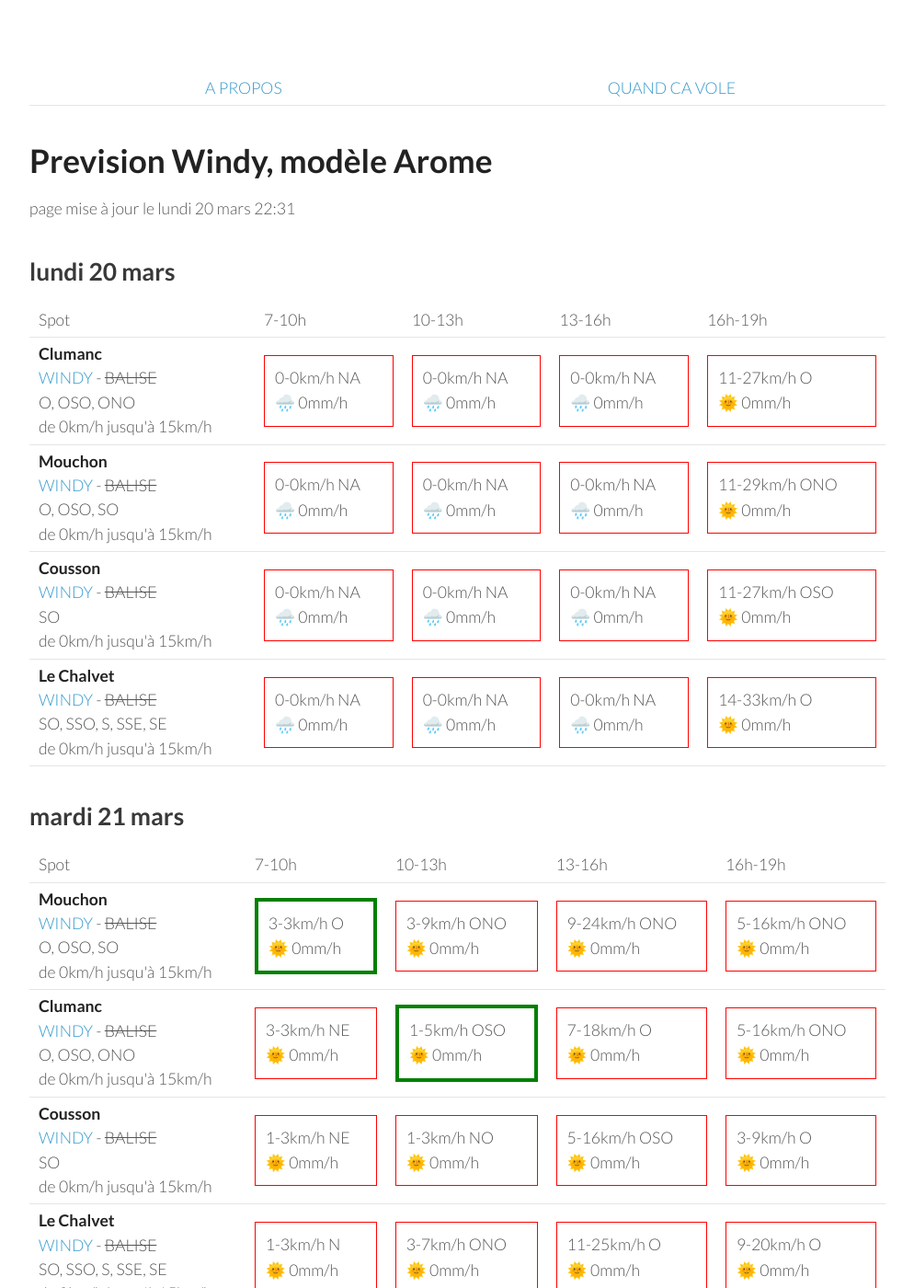
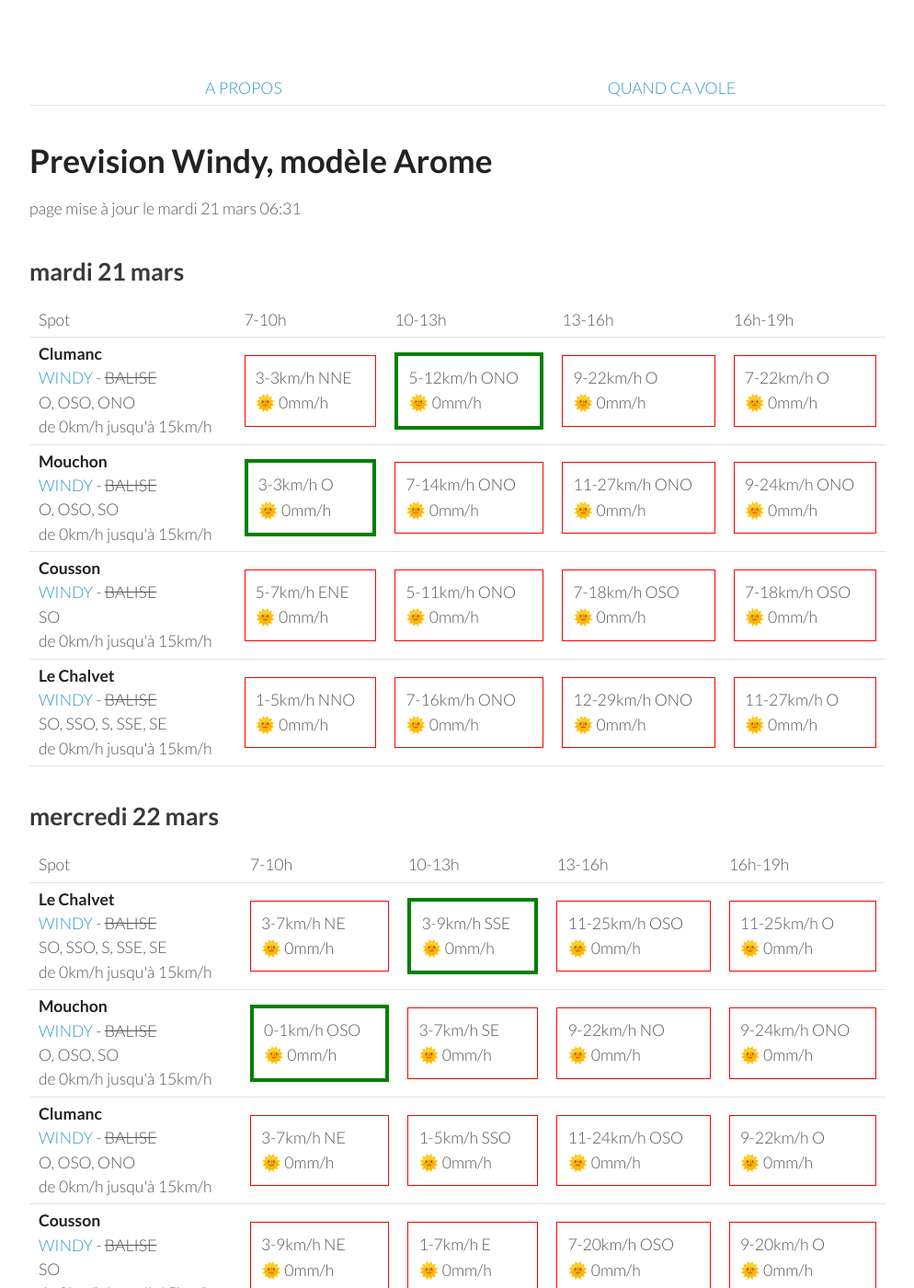
Before and after one commit to parapente-dans-le-nord/parapente-dans-le-nord.github.io, a Jekyll site: the page built from serre_poncon.markdown, in a window 1280 px wide and 1400 px high. Shown: the whole window at 92% size, without its empty margins (26-1020 px from the left). Built offline with Jekyll 4.4.1, drawn with Linux system fonts in a browser that asks for light colours; some of the changed text lies outside the part shown.

Commit message:
update index.markdown

```diff
--- a/serre_poncon.markdown
+++ b/serre_poncon.markdown
@@ -7,9 +7,9 @@ title:  "Tous les spots"
 {: .links}
 
 # Prevision Windy, modèle Arome
-page mise à jour le lundi 20 mars 22:31
+page mise à jour le mardi 21 mars 06:31
 
-## lundi 20 mars
+## mardi 21 mars
 
 {::nomarkdown}
 <table>
@@ -24,92 +24,40 @@ page mise à jour le lundi 20 mars 22:31
 <tr>
         <td><strong>Clumanc</strong><br><a href="https://windy.com/44.027/6.402?43.914,6.403,10,m:eSxaglP">WINDY</a> - <span class="no-balise"> BALISE </span><br> <span class="vent-favorable">O, OSO, ONO</span><br><span class="force-vent">de 0km/h jusqu'à 15km/h</span> </td>
 
-            <td><div class="not-flyable"><p>0-0km/h NA</p><p>🌧️ 0mm/h</p></div></td>
-            <td><div class="not-flyable"><p>0-0km/h NA</p><p>🌧️ 0mm/h</p></div></td>
-            <td><div class="not-flyable"><p>0-0km/h NA</p><p>🌧️ 0mm/h</p></div></td>
-            <td><div class="not-flyable"><p>11-27km/h O</p><p>🌞 0mm/h</p></div></td>
+            <td><div class="not-flyable"><p>3-3km/h NNE</p><p>🌞 0mm/h</p></div></td>
+            <td><div class="flyable"><p>5-12km/h ONO</p><p>🌞 0mm/h</p></div></td>
+            <td><div class="not-flyable"><p>9-22km/h O</p><p>🌞 0mm/h</p></div></td>
+            <td><div class="not-flyable"><p>7-22km/h O</p><p>🌞 0mm/h</p></div></td>
+
 
     </tr>
 <tr>
         <td><strong>Mouchon</strong><br><a href="https://windy.com/43.992/6.424?43.878,6.425,10,m:eSuaglR">WINDY</a> - <span class="no-balise"> BALISE </span><br> <span class="vent-favorable">O, OSO, SO</span><br><span class="force-vent">de 0km/h jusqu'à 15km/h</span> </td>
 
-            <td><div class="not-flyable"><p>0-0km/h NA</p><p>🌧️ 0mm/h</p></div></td>
-            <td><div class="not-flyable"><p>0-0km/h NA</p><p>🌧️ 0mm/h</p></div></td>
-            <td><div class="not-flyable"><p>0-0km/h NA</p><p>🌧️ 0mm/h</p></div></td>
-            <td><div class="not-flyable"><p>11-29km/h ONO</p><p>🌞 0mm/h</p></div></td>
-
-    </tr>
-<tr>
-        <td><strong>Cousson</strong><br><a href="https://windy.com/44.054/6.240?43.940,6.241,10,m:eSAaglz">WINDY</a> - <span class="no-balise"> BALISE </span><br> <span class="vent-favorable">SO</span><br><span class="force-vent">de 0km/h jusqu'à 15km/h</span> </td>
-
-            <td><div class="not-flyable"><p>0-0km/h NA</p><p>🌧️ 0mm/h</p></div></td>
-            <td><div class="not-flyable"><p>0-0km/h NA</p><p>🌧️ 0mm/h</p></div></td>
-            <td><div class="not-flyable"><p>0-0km/h NA</p><p>🌧️ 0mm/h</p></div></td>
-            <td><div class="not-flyable"><p>11-27km/h OSO</p><p>🌞 0mm/h</p></div></td>
-
-    </tr>
-<tr>
-        <td><strong>Le Chalvet</strong><br><a href="https://windy.com/43.979/6.480?43.866,6.480,10,m:eSsaglX">WINDY</a> - <span class="no-balise"> BALISE </span><br> <span class="vent-favorable">SO, SSO, S, SSE, SE</span><br><span class="force-vent">de 0km/h jusqu'à 15km/h</span> </td>
-
-            <td><div class="not-flyable"><p>0-0km/h NA</p><p>🌧️ 0mm/h</p></div></td>
-            <td><div class="not-flyable"><p>0-0km/h NA</p><p>🌧️ 0mm/h</p></div></td>
-            <td><div class="not-flyable"><p>0-0km/h NA</p><p>🌧️ 0mm/h</p></div></td>
-            <td><div class="not-flyable"><p>14-33km/h O</p><p>🌞 0mm/h</p></div></td>
-
-    </tr>
-
-</tbody>
-</table>
-{:/}
-## mardi 21 mars
-
-{::nomarkdown}
-<table>
-  <tbody>
-    <tr>
-      <td>Spot</td>
-      <td>7-10h</td>
-      <td>10-13h</td>
-      <td>13-16h</td>
-      <td>16h-19h</td>
-    </tr>
-<tr>
-        <td><strong>Mouchon</strong><br><a href="https://windy.com/43.992/6.424?43.878,6.425,10,m:eSuaglR">WINDY</a> - <span class="no-balise"> BALISE </span><br> <span class="vent-favorable">O, OSO, SO</span><br><span class="force-vent">de 0km/h jusqu'à 15km/h</span> </td>
-
             <td><div class="flyable"><p>3-3km/h O</p><p>🌞 0mm/h</p></div></td>
-            <td><div class="not-flyable"><p>3-9km/h ONO</p><p>🌞 0mm/h</p></div></td>
+            <td><div class="not-flyable"><p>7-14km/h ONO</p><p>🌞 0mm/h</p></div></td>
+            <td><div class="not-flyable"><p>11-27km/h ONO</p><p>🌞 0mm/h</p></div></td>
             <td><div class="not-flyable"><p>9-24km/h ONO</p><p>🌞 0mm/h</p></div></td>
-            <td><div class="not-flyable"><p>5-16km/h ONO</p><p>🌞 0mm/h</p></div></td>
-
-
-    </tr>
-<tr>
-        <td><strong>Clumanc</strong><br><a href="https://windy.com/44.027/6.402?43.914,6.403,10,m:eSxaglP">WINDY</a> - <span class="no-balise"> BALISE </span><br> <span class="vent-favorable">O, OSO, ONO</span><br><span class="force-vent">de 0km/h jusqu'à 15km/h</span> </td>
-
-            <td><div class="not-flyable"><p>3-3km/h NE</p><p>🌞 0mm/h</p></div></td>
-            <td><div class="flyable"><p>1-5km/h OSO</p><p>🌞 0mm/h</p></div></td>
-            <td><div class="not-flyable"><p>7-18km/h O</p><p>🌞 0mm/h</p></div></td>
-            <td><div class="not-flyable"><p>5-16km/h ONO</p><p>🌞 0mm/h</p></div></td>
 
 
     </tr>
 <tr>
         <td><strong>Cousson</strong><br><a href="https://windy.com/44.054/6.240?43.940,6.241,10,m:eSAaglz">WINDY</a> - <span class="no-balise"> BALISE </span><br> <span class="vent-favorable">SO</span><br><span class="force-vent">de 0km/h jusqu'à 15km/h</span> </td>
 
-            <td><div class="not-flyable"><p>1-3km/h NE</p><p>🌞 0mm/h</p></div></td>
-            <td><div class="not-flyable"><p>1-3km/h NO</p><p>🌞 0mm/h</p></div></td>
-            <td><div class="not-flyable"><p>5-16km/h OSO</p><p>🌞 0mm/h</p></div></td>
-            <td><div class="not-flyable"><p>3-9km/h O</p><p>🌞 0mm/h</p></div></td>
+            <td><div class="not-flyable"><p>5-7km/h ENE</p><p>🌞 0mm/h</p></div></td>
+            <td><div class="not-flyable"><p>5-11km/h ONO</p><p>🌞 0mm/h</p></div></td>
+            <td><div class="not-flyable"><p>7-18km/h OSO</p><p>🌞 0mm/h</p></div></td>
+            <td><div class="not-flyable"><p>7-18km/h OSO</p><p>🌞 0mm/h</p></div></td>
 
 
     </tr>
 <tr>
         <td><strong>Le Chalvet</strong><br><a href="https://windy.com/43.979/6.480?43.866,6.480,10,m:eSsaglX">WINDY</a> - <span class="no-balise"> BALISE </span><br> <span class="vent-favorable">SO, SSO, S, SSE, SE</span><br><span class="force-vent">de 0km/h jusqu'à 15km/h</span> </td>
 
-            <td><div class="not-flyable"><p>1-3km/h N</p><p>🌞 0mm/h</p></div></td>
-            <td><div class="not-flyable"><p>3-7km/h ONO</p><p>🌞 0mm/h</p></div></td>
-            <td><div class="not-flyable"><p>11-25km/h O</p><p>🌞 0mm/h</p></div></td>
-            <td><div class="not-flyable"><p>9-20km/h O</p><p>🌞 0mm/h</p></div></td>
+            <td><div class="not-flyable"><p>1-5km/h NNO</p><p>🌞 0mm/h</p></div></td>
+            <td><div class="not-flyable"><p>7-16km/h ONO</p><p>🌞 0mm/h</p></div></td>
+            <td><div class="not-flyable"><p>12-29km/h ONO</p><p>🌞 0mm/h</p></div></td>
+            <td><div class="not-flyable"><p>11-27km/h O</p><p>🌞 0mm/h</p></div></td>
 
 
     </tr>
@@ -132,40 +80,40 @@ page mise à jour le lundi 20 mars 22:31
 <tr>
         <td><strong>Le Chalvet</strong><br><a href="https://windy.com/43.979/6.480?43.866,6.480,10,m:eSsaglX">WINDY</a> - <span class="no-balise"> BALISE </span><br> <span class="vent-favorable">SO, SSO, S, SSE, SE</span><br><span class="force-vent">de 0km/h jusqu'à 15km/h</span> </td>
 
-            <td><div class="not-flyable"><p>3-5km/h NE</p><p>🌞 0mm/h</p></div></td>
-            <td><div class="flyable"><p>3-14km/h S</p><p>🌞 0mm/h</p></div></td>
-            <td><div class="not-flyable"><p>9-27km/h OSO</p><p>🌞 0mm/h</p></div></td>
-            <td><div class="not-flyable"><p>9-37km/h O</p><p>🌞 0mm/h</p></div></td>
+            <td><div class="not-flyable"><p>3-7km/h NE</p><p>🌞 0mm/h</p></div></td>
+            <td><div class="flyable"><p>3-9km/h SSE</p><p>🌞 0mm/h</p></div></td>
+            <td><div class="not-flyable"><p>11-25km/h OSO</p><p>🌞 0mm/h</p></div></td>
+            <td><div class="not-flyable"><p>11-25km/h O</p><p>🌞 0mm/h</p></div></td>
 
 
     </tr>
 <tr>
         <td><strong>Mouchon</strong><br><a href="https://windy.com/43.992/6.424?43.878,6.425,10,m:eSuaglR">WINDY</a> - <span class="no-balise"> BALISE </span><br> <span class="vent-favorable">O, OSO, SO</span><br><span class="force-vent">de 0km/h jusqu'à 15km/h</span> </td>
 
-            <td><div class="not-flyable"><p>0-1km/h SE</p><p>🌞 0mm/h</p></div></td>
-            <td><div class="not-flyable"><p>3-14km/h S</p><p>🌞 0mm/h</p></div></td>
-            <td><div class="not-flyable"><p>11-29km/h O</p><p>🌞 0mm/h</p></div></td>
-            <td><div class="not-flyable"><p>7-35km/h O</p><p>🌞 0mm/h</p></div></td>
+            <td><div class="flyable"><p>0-1km/h OSO</p><p>🌞 0mm/h</p></div></td>
+            <td><div class="not-flyable"><p>3-7km/h SE</p><p>🌞 0mm/h</p></div></td>
+            <td><div class="not-flyable"><p>9-22km/h NO</p><p>🌞 0mm/h</p></div></td>
+            <td><div class="not-flyable"><p>9-24km/h ONO</p><p>🌞 0mm/h</p></div></td>
 
 
     </tr>
 <tr>
         <td><strong>Clumanc</strong><br><a href="https://windy.com/44.027/6.402?43.914,6.403,10,m:eSxaglP">WINDY</a> - <span class="no-balise"> BALISE </span><br> <span class="vent-favorable">O, OSO, ONO</span><br><span class="force-vent">de 0km/h jusqu'à 15km/h</span> </td>
 
-            <td><div class="not-flyable"><p>3-5km/h NNE</p><p>🌞 0mm/h</p></div></td>
-            <td><div class="not-flyable"><p>3-14km/h S</p><p>🌞 0mm/h</p></div></td>
-            <td><div class="not-flyable"><p>11-31km/h O</p><p>🌞 0mm/h</p></div></td>
-            <td><div class="not-flyable"><p>7-35km/h O</p><p>🌞 0mm/h</p></div></td>
+            <td><div class="not-flyable"><p>3-7km/h NE</p><p>🌞 0mm/h</p></div></td>
+            <td><div class="not-flyable"><p>1-5km/h SSO</p><p>🌞 0mm/h</p></div></td>
+            <td><div class="not-flyable"><p>11-24km/h OSO</p><p>🌞 0mm/h</p></div></td>
+            <td><div class="not-flyable"><p>9-22km/h O</p><p>🌞 0mm/h</p></div></td>
 
 
     </tr>
 <tr>
         <td><strong>Cousson</strong><br><a href="https://windy.com/44.054/6.240?43.940,6.241,10,m:eSAaglz">WINDY</a> - <span class="no-balise"> BALISE </span><br> <span class="vent-favorable">SO</span><br><span class="force-vent">de 0km/h jusqu'à 15km/h</span> </td>
 
-            <td><div class="not-flyable"><p>3-5km/h NE</p><p>🌞 0mm/h</p></div></td>
-            <td><div class="not-flyable"><p>3-14km/h SSO</p><p>🌞 0mm/h</p></div></td>
-            <td><div class="not-flyable"><p>9-27km/h OSO</p><p>🌞 0mm/h</p></div></td>
-            <td><div class="not-flyable"><p>7-27km/h OSO</p><p>🌞 0mm/h</p></div></td>
+            <td><div class="not-flyable"><p>3-9km/h NE</p><p>🌞 0mm/h</p></div></td>
+            <td><div class="not-flyable"><p>1-7km/h E</p><p>🌞 0mm/h</p></div></td>
+            <td><div class="not-flyable"><p>7-20km/h OSO</p><p>🌞 0mm/h</p></div></td>
+            <td><div class="not-flyable"><p>9-20km/h O</p><p>🌞 0mm/h</p></div></td>
 
 
     </tr>
@@ -189,39 +137,39 @@ page mise à jour le lundi 20 mars 22:31
         <td><strong>Cousson</strong><br><a href="https://windy.com/44.054/6.240?43.940,6.241,10,m:eSAaglz">WINDY</a> - <span class="no-balise"> BALISE </span><br> <span class="vent-favorable">SO</span><br><span class="force-vent">de 0km/h jusqu'à 15km/h</span> </td>
 
             <td><div class="not-flyable"><p>5-12km/h E</p><p>🌞 0mm/h</p></div></td>
-            <td><div class="not-flyable"><p>1-14km/h SSO</p><p>🌞 0mm/h</p></div></td>
-            <td><div class="not-flyable"><p>9-27km/h SO</p><p>🌞 0mm/h</p></div></td>
-            <td><div class="not-flyable"><p>11-29km/h SSO</p><p>🌞 0mm/h</p></div></td>
+            <td><div class="not-flyable"><p>3-16km/h OSO</p><p>🌞 0mm/h</p></div></td>
+            <td><div class="not-flyable"><p>7-22km/h SO</p><p>🌞 0mm/h</p></div></td>
+            <td><div class="not-flyable"><p>11-29km/h SO</p><p>🌞 0mm/h</p></div></td>
+
+
+    </tr>
+<tr>
+        <td><strong>Clumanc</strong><br><a href="https://windy.com/44.027/6.402?43.914,6.403,10,m:eSxaglP">WINDY</a> - <span class="no-balise"> BALISE </span><br> <span class="vent-favorable">O, OSO, ONO</span><br><span class="force-vent">de 0km/h jusqu'à 15km/h</span> </td>
+
+            <td><div class="not-flyable"><p>3-14km/h NNE</p><p>🌞 0mm/h</p></div></td>
+            <td><div class="not-flyable"><p>5-20km/h ONO</p><p>🌞 0mm/h</p></div></td>
+            <td><div class="not-flyable"><p>9-29km/h OSO</p><p>🌞 0mm/h</p></div></td>
+            <td><div class="not-flyable"><p>11-31km/h OSO</p><p>🌞 0mm/h</p></div></td>
+
+
+    </tr>
+<tr>
+        <td><strong>Le Chalvet</strong><br><a href="https://windy.com/43.979/6.480?43.866,6.480,10,m:eSsaglX">WINDY</a> - <span class="no-balise"> BALISE </span><br> <span class="vent-favorable">SO, SSO, S, SSE, SE</span><br><span class="force-vent">de 0km/h jusqu'à 15km/h</span> </td>
+
+            <td><div class="not-flyable"><p>3-18km/h NNO</p><p>🌞 0mm/h</p></div></td>
+            <td><div class="not-flyable"><p>7-24km/h O</p><p>🌞 0mm/h</p></div></td>
+            <td><div class="not-flyable"><p>11-29km/h OSO</p><p>🌞 0mm/h</p></div></td>
+            <td><div class="not-flyable"><p>11-31km/h SO</p><p>🌞 0mm/h</p></div></td>
 
 
     </tr>
 <tr>
         <td><strong>Mouchon</strong><br><a href="https://windy.com/43.992/6.424?43.878,6.425,10,m:eSuaglR">WINDY</a> - <span class="no-balise"> BALISE </span><br> <span class="vent-favorable">O, OSO, SO</span><br><span class="force-vent">de 0km/h jusqu'à 15km/h</span> </td>
 
-            <td><div class="not-flyable"><p>3-14km/h N</p><p>🌞 0mm/h</p></div></td>
-            <td><div class="not-flyable"><p>5-18km/h O</p><p>🌞 0mm/h</p></div></td>
-            <td><div class="not-flyable"><p>11-31km/h OSO</p><p>🌞 0mm/h</p></div></td>
-            <td><div class="not-flyable"><p>9-31km/h SO</p><p>🌞 0mm/h</p></div></td>
-
-
-    </tr>
-<tr>
-        <td><strong>Clumanc</strong><br><a href="https://windy.com/44.027/6.402?43.914,6.403,10,m:eSxaglP">WINDY</a> - <span class="no-balise"> BALISE </span><br> <span class="vent-favorable">O, OSO, ONO</span><br><span class="force-vent">de 0km/h jusqu'à 15km/h</span> </td>
-
-            <td><div class="not-flyable"><p>3-14km/h NE</p><p>🌞 0mm/h</p></div></td>
-            <td><div class="not-flyable"><p>3-18km/h O</p><p>🌞 0mm/h</p></div></td>
-            <td><div class="not-flyable"><p>11-31km/h OSO</p><p>🌞 0mm/h</p></div></td>
-            <td><div class="not-flyable"><p>9-33km/h SO</p><p>🌞 0mm/h</p></div></td>
-
-
-    </tr>
-<tr>
-        <td><strong>Le Chalvet</strong><br><a href="https://windy.com/43.979/6.480?43.866,6.480,10,m:eSsaglX">WINDY</a> - <span class="no-balise"> BALISE </span><br> <span class="vent-favorable">SO, SSO, S, SSE, SE</span><br><span class="force-vent">de 0km/h jusqu'à 15km/h</span> </td>
-
-            <td><div class="not-flyable"><p>3-16km/h NNO</p><p>🌞 0mm/h</p></div></td>
-            <td><div class="not-flyable"><p>5-22km/h O</p><p>🌞 0mm/h</p></div></td>
-            <td><div class="not-flyable"><p>11-31km/h OSO</p><p>🌞 0mm/h</p></div></td>
-            <td><div class="not-flyable"><p>9-31km/h SO</p><p>🌞 0mm/h</p></div></td>
+            <td><div class="not-flyable"><p>3-16km/h N</p><p>🌞 0mm/h</p></div></td>
+            <td><div class="not-flyable"><p>7-22km/h O</p><p>🌞 0mm/h</p></div></td>
+            <td><div class="not-flyable"><p>9-29km/h OSO</p><p>🌞 0mm/h</p></div></td>
+            <td><div class="not-flyable"><p>11-31km/h SO</p><p>🌞 0mm/h</p></div></td>
 
 
     </tr>
@@ -242,10 +190,30 @@ page mise à jour le lundi 20 mars 22:31
       <td>16h-19h</td>
     </tr>
 <tr>
+        <td><strong>Cousson</strong><br><a href="https://windy.com/44.054/6.240?43.940,6.241,10,m:eSAaglz">WINDY</a> - <span class="no-balise"> BALISE </span><br> <span class="vent-favorable">SO</span><br><span class="force-vent">de 0km/h jusqu'à 15km/h</span> </td>
+
+            <td><div class="not-flyable"><p>5-14km/h E</p><p>🌞 0mm/h</p></div></td>
+            <td><div class="not-flyable"><p>3-16km/h SO</p><p>🌞 0mm/h</p></div></td>
+            <td><div class="not-flyable"><p>7-25km/h ONO</p><p>🌞 0mm/h</p></div></td>
+            <td><div class="not-flyable"><p>9-37km/h ONO</p><p>🌞 0mm/h</p></div></td>
+
+
+    </tr>
+<tr>
+        <td><strong>Le Chalvet</strong><br><a href="https://windy.com/43.979/6.480?43.866,6.480,10,m:eSsaglX">WINDY</a> - <span class="no-balise"> BALISE </span><br> <span class="vent-favorable">SO, SSO, S, SSE, SE</span><br><span class="force-vent">de 0km/h jusqu'à 15km/h</span> </td>
+
+            <td><div class="not-flyable"><p>1-12km/h ENE</p><p>🌞 0mm/h</p></div></td>
+            <td><div class="not-flyable"><p>5-22km/h SO</p><p>🌞 0mm/h</p></div></td>
+            <td><div class="not-flyable"><p>12-35km/h ONO</p><p>🌞 0mm/h</p></div></td>
+            <td><div class="not-flyable"><p>16-50km/h ONO</p><p>🌞 0mm/h</p></div></td>
+
+
+    </tr>
+<tr>
         <td><strong>Mouchon</strong><br><a href="https://windy.com/43.992/6.424?43.878,6.425,10,m:eSuaglR">WINDY</a> - <span class="no-balise"> BALISE </span><br> <span class="vent-favorable">O, OSO, SO</span><br><span class="force-vent">de 0km/h jusqu'à 15km/h</span> </td>
 
-            <td><div class="not-flyable"><p>1-14km/h ENE</p><p>🌞 0mm/h</p></div></td>
-            <td><div class="not-flyable"><p>5-20km/h OSO</p><p>🌞 0mm/h</p></div></td>
+            <td><div class="not-flyable"><p>3-14km/h E</p><p>🌞 0mm/h</p></div></td>
+            <td><div class="not-flyable"><p>5-22km/h SO</p><p>🌞 0mm/h</p></div></td>
             <td><div class="not-flyable"><p>11-33km/h ONO</p><p>🌞 0mm/h</p></div></td>
             <td><div class="not-flyable"><p>14-48km/h ONO</p><p>🌞 0mm/h</p></div></td>
 
@@ -254,30 +222,10 @@ page mise à jour le lundi 20 mars 22:31
 <tr>
         <td><strong>Clumanc</strong><br><a href="https://windy.com/44.027/6.402?43.914,6.403,10,m:eSxaglP">WINDY</a> - <span class="no-balise"> BALISE </span><br> <span class="vent-favorable">O, OSO, ONO</span><br><span class="force-vent">de 0km/h jusqu'à 15km/h</span> </td>
 
-            <td><div class="not-flyable"><p>1-14km/h ENE</p><p>🌞 0mm/h</p></div></td>
-            <td><div class="not-flyable"><p>5-20km/h OSO</p><p>🌞 0mm/h</p></div></td>
+            <td><div class="not-flyable"><p>3-14km/h E</p><p>🌞 0mm/h</p></div></td>
+            <td><div class="not-flyable"><p>5-22km/h SO</p><p>🌞 0mm/h</p></div></td>
             <td><div class="not-flyable"><p>11-33km/h ONO</p><p>🌞 0mm/h</p></div></td>
             <td><div class="not-flyable"><p>14-48km/h ONO</p><p>🌞 0mm/h</p></div></td>
-
-
-    </tr>
-<tr>
-        <td><strong>Cousson</strong><br><a href="https://windy.com/44.054/6.240?43.940,6.241,10,m:eSAaglz">WINDY</a> - <span class="no-balise"> BALISE </span><br> <span class="vent-favorable">SO</span><br><span class="force-vent">de 0km/h jusqu'à 15km/h</span> </td>
-
-            <td><div class="not-flyable"><p>5-14km/h E</p><p>🌞 0mm/h</p></div></td>
-            <td><div class="not-flyable"><p>3-16km/h OSO</p><p>🌞 0mm/h</p></div></td>
-            <td><div class="not-flyable"><p>7-25km/h ONO</p><p>🌞 0mm/h</p></div></td>
-            <td><div class="not-flyable"><p>9-37km/h ONO</p><p>🌞 0mm/h</p></div></td>
-
-
-    </tr>
-<tr>
-        <td><strong>Le Chalvet</strong><br><a href="https://windy.com/43.979/6.480?43.866,6.480,10,m:eSsaglX">WINDY</a> - <span class="no-balise"> BALISE </span><br> <span class="vent-favorable">SO, SSO, S, SSE, SE</span><br><span class="force-vent">de 0km/h jusqu'à 15km/h</span> </td>
-
-            <td><div class="not-flyable"><p>1-12km/h NNE</p><p>🌞 0mm/h</p></div></td>
-            <td><div class="not-flyable"><p>5-20km/h OSO</p><p>🌞 0mm/h</p></div></td>
-            <td><div class="not-flyable"><p>12-35km/h ONO</p><p>🌞 0mm/h</p></div></td>
-            <td><div class="not-flyable"><p>16-50km/h ONO</p><p>🌞 0mm/h</p></div></td>
 
 
     </tr>
```
